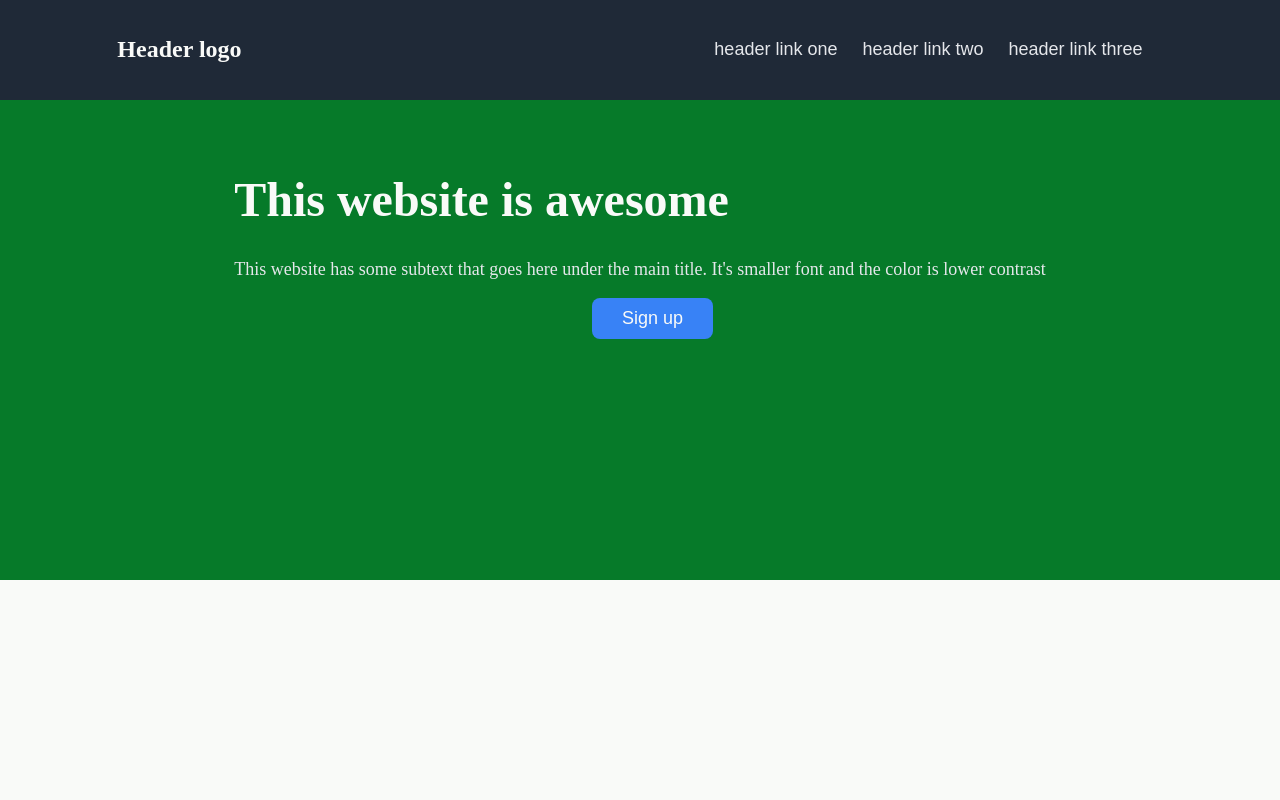
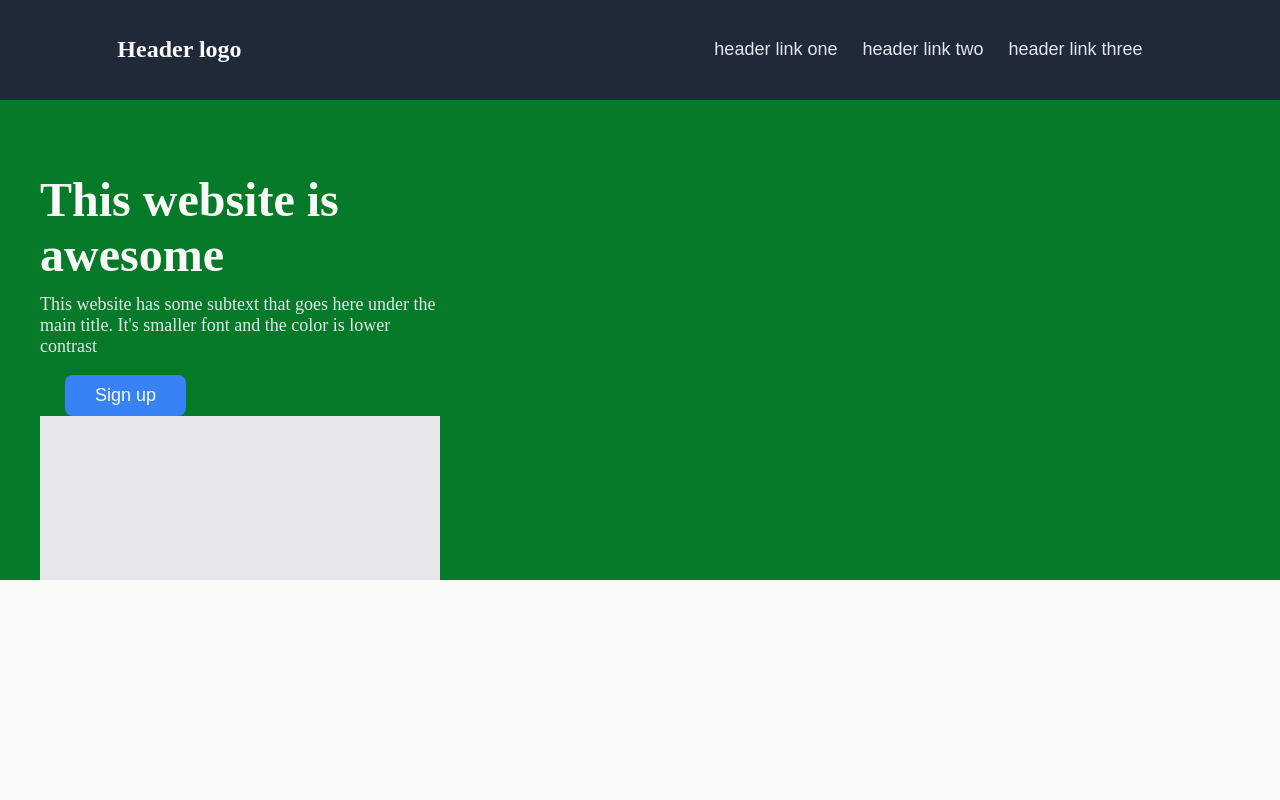
Before and after one commit to Markusloka/odinProject, a plain HTML site: page app/index.html in a window 1280 px wide. Shown: the top 800 px of the page. Drawn offline with Linux system fonts and the light colour scheme.

Commit message:
added some line breaks and css

```diff
--- a/app/index.html
+++ b/app/index.html
@@ -17,10 +17,9 @@
       </div>
     </div>
     <div class="main">
-      <div class="mainText"><h1 class="mainTitle">This website is awesome</h1><p class="mainSubtext">This website has some subtext that goes here under the
-        main title. It's smaller font and the color is lower
-        contrast
-      </p></div><button class="mainSignup">Sign up</button></div>
+      <div class="mainText"><h1 class="mainTitle">This website is <br> awesome</br></h1><p class="mainSubtext">This website has some subtext that goes here under the<br>
+        main title. It's smaller font and the color is lower</br>contrast
+      </p><div><button class="mainSignup">Sign up</button></div></div>
       <div class="mainPlaceholder"></div>
     </div>
     <div class="info"></div>
--- a/app/styles.css
+++ b/app/styles.css
@@ -20,9 +20,18 @@ h1 {
   font-size: 24px;
   color: #f9faf8;
 }
+
 .main {
-  justify-items: center;
-  align-items: center;
+  background-color: #067a29;
+  height: 400px;
+  padding: 40px;
+  justify-content: center;
+}
+
+.mainText {
+  display: flex;
+  flex-direction: column;
+  align-items: flex-start;
 }
 .mainTitle {
   font-size: 48px;
@@ -38,6 +47,7 @@ h1 {
 .mainSubtext {
   font-size: 18px;
   color: #e5e7eb;
+  margin-top: -20px;
 }
 
 .logo {
@@ -60,10 +70,11 @@ button {
   cursor: pointer;
   font-size: 18px;
 }
-.main {
-  background-color: #067a29;
-  height: 400px;
-  padding: 40px;
+
+.mainPlaceholder {
+  height: 200px;
+  width: 400px;
+  background-color: #e5e7eb;
 }
 .info {
   background-color: #f9faf8;
```
